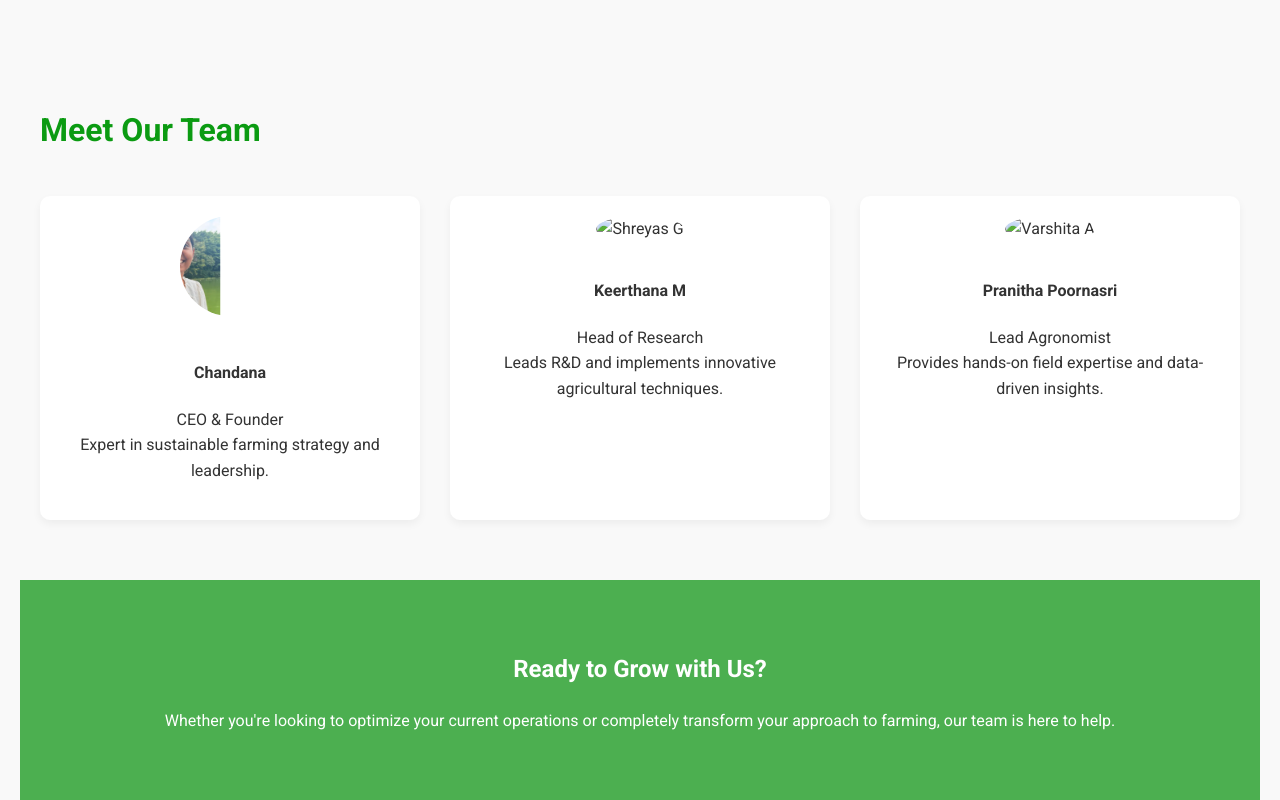
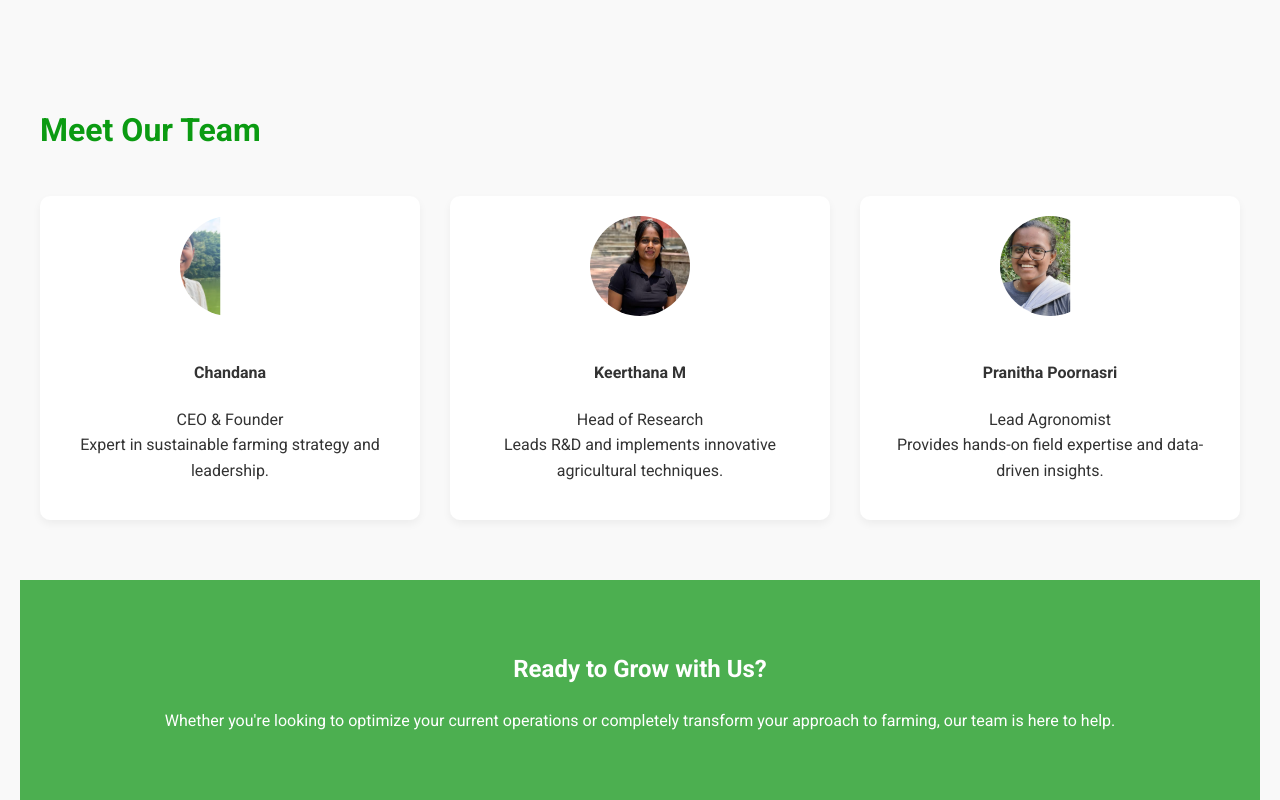
Before and after one commit to poodlepie/codefury, a website: page about.html in a window 1280 px wide. Shown: the part 1006-1806 px from the top of the page. Drawn offline with Linux system fonts and the light colour scheme.

Commit message:
Update about.html

```diff
--- a/about.html
+++ b/about.html
@@ -176,12 +176,12 @@
         <p>CEO & Founder<br>Expert in sustainable farming strategy and leadership.</p>
       </div>
       <div class="team-member">
-        <img src="11.jpg" alt="Shreyas G">
+        <img src="https://github.com/poodlepie/codefury/blob/main/kee.png?raw=true" alt="Shreyas G">
         <h4>Keerthana M</h4>
         <p>Head of Research<br>Leads R&D and implements innovative agricultural techniques.</p>
       </div>
       <div class="team-member">
-        <img src="12.jpg" alt="Varshita A">
+        <img src="https://github.com/poodlepie/codefury/blob/main/me.png?raw=true" alt="Varshita A">
         <h4>Pranitha Poornasri</h4>
         <p>Lead Agronomist<br>Provides hands-on field expertise and data-driven insights.</p>
       </div>
```
